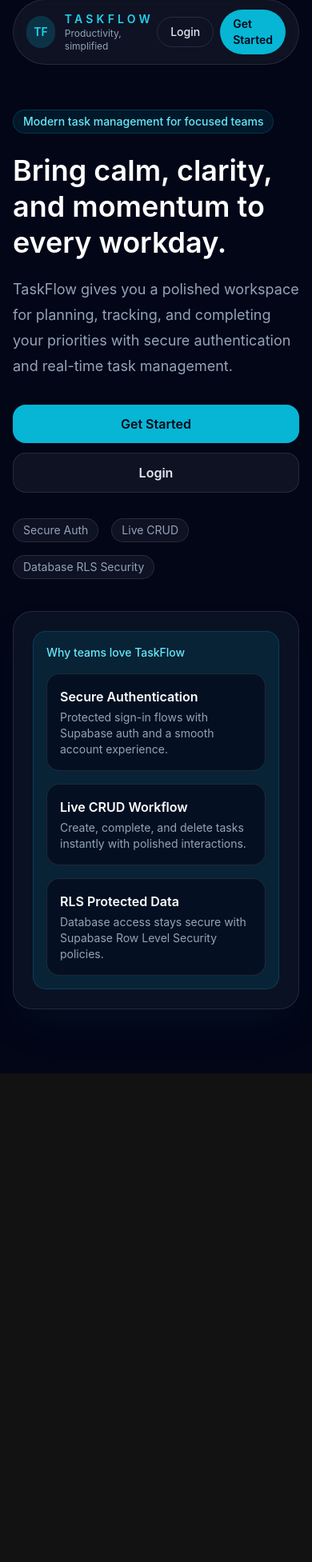
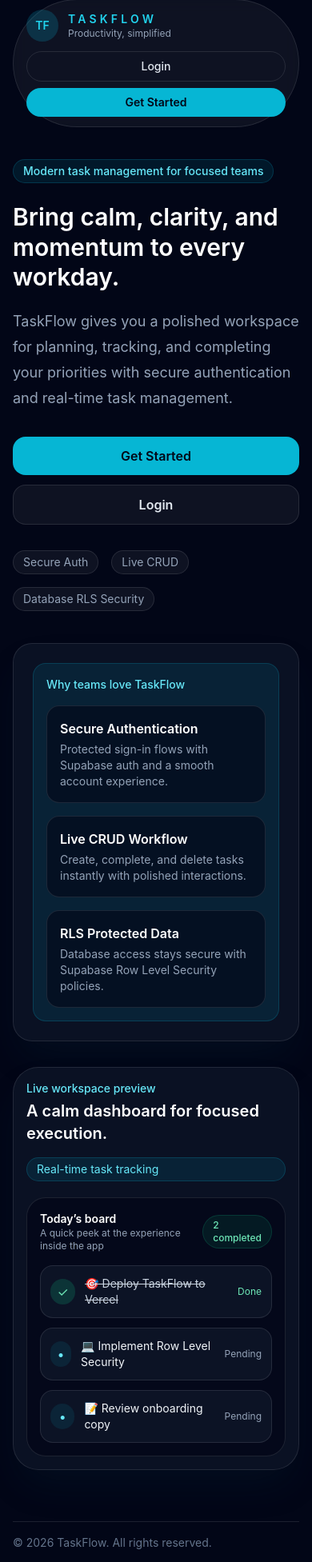
Before and after one commit to moiz962748-ai/task-manager-app, a React (Vite) app: page / in a window 390 px wide. Shown: the part 25-1978 px from the top of the page at 80% size. Before the commit the page ends 1367 px from the top, so only its background shows below. Built offline with nearby package versions, Linux system fonts and the light colour scheme; no server answers.

Commit message:
style: enhanced mobile responsiveness and completed landing page layout

```diff
--- a/src/components/TaskForm.jsx
+++ b/src/components/TaskForm.jsx
@@ -34,7 +34,7 @@ export default function TaskForm({ userId, onTaskAdded }) {
   }
 
   return (
-    <form onSubmit={handleAddTask} className="space-y-3">
+    <form onSubmit={handleAddTask} className="space-y-3 px-1 sm:px-4">
       <div className="flex flex-col gap-3 sm:flex-row">
         <input
           type="text"
@@ -46,7 +46,7 @@ export default function TaskForm({ userId, onTaskAdded }) {
         <button
           type="submit"
           disabled={loading}
-          className="rounded-2xl bg-cyan-500 px-4 py-3 font-semibold text-slate-950 transition hover:bg-cyan-400 disabled:cursor-not-allowed disabled:bg-cyan-400/70"
+          className="w-full rounded-2xl bg-cyan-500 px-4 py-3 font-semibold text-slate-950 transition hover:bg-cyan-400 disabled:cursor-not-allowed disabled:bg-cyan-400/70 sm:w-auto"
         >
           {loading ? 'Adding...' : 'Add task'}
         </button>
--- a/src/components/TaskList.jsx
+++ b/src/components/TaskList.jsx
@@ -40,7 +40,7 @@ export default function TaskList({ tasks, setTasks }) {
       {tasks.map((task) => (
         <li
           key={task.id}
-          className={`flex items-center justify-between rounded-2xl border p-4 transition ${
+          className={`flex flex-col gap-3 rounded-2xl border p-4 transition sm:flex-row sm:items-center sm:justify-between ${
             task.is_complete
               ? 'border-emerald-500/20 bg-emerald-500/10'
               : 'border-white/10 bg-slate-950/60 hover:border-cyan-400/40 hover:bg-slate-800/70'
@@ -80,7 +80,7 @@ export default function TaskList({ tasks, setTasks }) {
             type="button"
             onClick={() => deleteTask(task.id)}
             aria-label="Delete task"
-            className="flex h-10 w-10 items-center justify-center rounded-full border border-white/10 bg-slate-900/60 text-slate-400 transition hover:border-rose-400/40 hover:text-rose-300"
+            className="flex h-10 w-10 items-center justify-center self-end rounded-full border border-white/10 bg-slate-900/60 text-slate-400 transition hover:border-rose-400/40 hover:text-rose-300 sm:self-auto"
           >
             <svg viewBox="0 0 24 24" fill="none" stroke="currentColor" strokeWidth="2" className="h-5 w-5">
               <path d="M4 7h16M9 7V4h6v3m-8 0 1 13h10l1-13" strokeLinecap="round" strokeLinejoin="round" />
--- a/src/pages/Auth/Login.jsx
+++ b/src/pages/Auth/Login.jsx
@@ -46,10 +46,10 @@ export default function Login() {
 
   return (
     <div className="flex min-h-screen items-center justify-center bg-slate-950 px-4 py-10 text-slate-100">
-      <div className="w-full max-w-md rounded-3xl border border-white/10 bg-white/10 p-8 shadow-2xl shadow-cyan-950/30 backdrop-blur">
-        <div className="mb-8">
+      <div className="w-full max-w-md rounded-3xl border border-white/10 bg-white/10 p-4 shadow-2xl shadow-cyan-950/30 backdrop-blur sm:p-6 md:p-8">
+        <div className="mb-6 sm:mb-8">
           <p className="text-sm font-semibold uppercase tracking-[0.3em] text-cyan-400">TaskFlow</p>
-          <h1 className="mt-3 text-3xl font-semibold text-white">Welcome back</h1>
+          <h1 className="mt-3 text-2xl font-semibold text-white sm:text-3xl">Welcome back</h1>
           <p className="mt-2 text-sm text-slate-400">
             Sign in to manage your tasks with a polished workspace experience.
           </p>
--- a/src/pages/Auth/Signup.jsx
+++ b/src/pages/Auth/Signup.jsx
@@ -35,10 +35,10 @@ export default function Signup() {
 
   return (
     <div className="flex min-h-screen items-center justify-center bg-slate-950 px-4 py-10 text-slate-100">
-      <div className="w-full max-w-md rounded-3xl border border-white/10 bg-white/10 p-8 shadow-2xl shadow-cyan-950/30 backdrop-blur">
-        <div className="mb-8">
+      <div className="w-full max-w-md rounded-3xl border border-white/10 bg-white/10 p-4 shadow-2xl shadow-cyan-950/30 backdrop-blur sm:p-6 md:p-8">
+        <div className="mb-6 sm:mb-8">
           <p className="text-sm font-semibold uppercase tracking-[0.3em] text-cyan-400">TaskFlow</p>
-          <h1 className="mt-3 text-3xl font-semibold text-white">Create your workspace</h1>
+          <h1 className="mt-3 text-2xl font-semibold text-white sm:text-3xl">Create your workspace</h1>
           <p className="mt-2 text-sm text-slate-400">
             Start organizing your projects with clarity and momentum.
           </p>
--- a/src/pages/Home.jsx
+++ b/src/pages/Home.jsx
@@ -15,11 +15,17 @@ const features = [
   },
 ]
 
+const previewTasks = [
+  { title: '🎯 Deploy TaskFlow to Vercel', completed: true },
+  { title: '💻 Implement Row Level Security', completed: false },
+  { title: '📝 Review onboarding copy', completed: false },
+]
+
 export default function Home() {
   return (
     <div className="min-h-screen bg-slate-950 text-slate-100">
       <div className="mx-auto flex min-h-screen max-w-7xl flex-col px-4 py-6 sm:px-6 lg:px-8">
-        <header className="flex items-center justify-between rounded-full border border-white/10 bg-white/5 px-4 py-3 backdrop-blur sm:px-6">
+        <header className="flex flex-col gap-3 rounded-full border border-white/10 bg-white/5 px-4 py-3 backdrop-blur sm:flex-row sm:items-center sm:justify-between sm:px-6">
           <div className="flex items-center gap-3">
             <div className="flex h-10 w-10 items-center justify-center rounded-full bg-cyan-500/20 text-sm font-semibold text-cyan-400">
               TF
@@ -30,30 +36,30 @@ export default function Home() {
             </div>
           </div>
 
-          <div className="flex items-center gap-2">
+          <div className="flex w-full flex-col gap-2 sm:w-auto sm:flex-row sm:items-center">
             <Link
               to="/login"
-              className="rounded-full border border-white/10 px-4 py-2 text-sm font-medium text-slate-200 transition hover:bg-white/10"
+              className="w-full rounded-full border border-white/10 px-4 py-2 text-center text-sm font-medium text-slate-200 transition hover:bg-white/10 sm:w-auto"
             >
               Login
             </Link>
             <Link
               to="/signup"
-              className="rounded-full bg-cyan-500 px-4 py-2 text-sm font-semibold text-slate-950 transition hover:bg-cyan-400"
+              className="w-full rounded-full bg-cyan-500 px-4 py-2 text-center text-sm font-semibold text-slate-950 transition hover:bg-cyan-400 sm:w-auto"
             >
               Get Started
             </Link>
           </div>
         </header>
 
-        <main className="flex flex-1 flex-col justify-center py-14 lg:py-20">
+        <main className="flex flex-1 flex-col justify-center py-10 sm:py-14 lg:py-16">
           <div className="grid items-center gap-10 lg:grid-cols-[1.1fr_0.9fr]">
             <section>
               <div className="inline-flex items-center rounded-full border border-cyan-500/20 bg-cyan-500/10 px-3 py-1 text-sm font-medium text-cyan-300">
                 Modern task management for focused teams
               </div>
 
-              <h1 className="mt-6 text-4xl font-semibold leading-tight text-white sm:text-5xl lg:text-6xl">
+              <h1 className="mt-6 text-3xl font-semibold leading-tight text-white sm:text-4xl md:text-5xl lg:text-6xl">
                 Bring calm, clarity, and momentum to every workday.
               </h1>
 
@@ -64,13 +70,13 @@ export default function Home() {
               <div className="mt-8 flex flex-col gap-3 sm:flex-row">
                 <Link
                   to="/signup"
-                  className="rounded-2xl bg-cyan-500 px-6 py-3 text-center font-semibold text-slate-950 transition hover:bg-cyan-400"
+                  className="w-full rounded-2xl bg-cyan-500 px-6 py-3 text-center font-semibold text-slate-950 transition hover:bg-cyan-400 sm:w-auto"
                 >
                   Get Started
                 </Link>
                 <Link
                   to="/login"
-                  className="rounded-2xl border border-white/10 bg-white/5 px-6 py-3 text-center font-semibold text-slate-200 transition hover:bg-white/10"
+                  className="w-full rounded-2xl border border-white/10 bg-white/5 px-6 py-3 text-center font-semibold text-slate-200 transition hover:bg-white/10 sm:w-auto"
                 >
                   Login
                 </Link>
@@ -97,7 +103,63 @@ export default function Home() {
               </div>
             </section>
           </div>
+
+          <section className="mt-8 rounded-[2rem] border border-white/10 bg-slate-900/70 p-4 shadow-2xl shadow-cyan-950/20 backdrop-blur sm:p-6">
+            <div className="flex flex-col gap-4 lg:flex-row lg:items-center lg:justify-between">
+              <div>
+                <p className="text-sm font-medium text-cyan-300">Live workspace preview</p>
+                <h2 className="mt-1 text-xl font-semibold text-white sm:text-2xl">
+                  A calm dashboard for focused execution.
+                </h2>
+              </div>
+              <div className="rounded-full border border-cyan-500/20 bg-cyan-500/10 px-3 py-1 text-sm text-cyan-300">
+                Real-time task tracking
+              </div>
+            </div>
+
+            <div className="mt-5 rounded-3xl border border-white/10 bg-slate-950/70 p-4 sm:p-5">
+              <div className="mb-4 flex items-center justify-between">
+                <div>
+                  <p className="text-sm font-semibold text-white">Today’s board</p>
+                  <p className="text-xs text-slate-400">A quick peek at the experience inside the app</p>
+                </div>
+                <div className="rounded-full border border-emerald-500/20 bg-emerald-500/10 px-3 py-1 text-xs font-medium text-emerald-300">
+                  2 completed
+                </div>
+              </div>
+
+              <div className="space-y-3">
+                {previewTasks.map((task) => (
+                  <div
+                    key={task.title}
+                    className="flex items-center justify-between rounded-2xl border border-white/10 bg-slate-900/80 px-3 py-3 sm:px-4"
+                  >
+                    <div className="flex items-center gap-3">
+                      <div
+                        className={`flex h-8 w-8 items-center justify-center rounded-full ${
+                          task.completed ? 'bg-emerald-500/20 text-emerald-300' : 'bg-cyan-500/10 text-cyan-300'
+                        }`}
+                      >
+                        {task.completed ? '✓' : '•'}
+                      </div>
+                      <p className={`text-sm ${task.completed ? 'text-slate-300 line-through' : 'text-slate-100'}`}>
+                        {task.title}
+                      </p>
+                    </div>
+                    <span className={`text-xs ${task.completed ? 'text-emerald-300' : 'text-slate-400'}`}>
+                      {task.completed ? 'Done' : 'Pending'}
+                    </span>
+                  </div>
+                ))}
+              </div>
+            </div>
+          </section>
         </main>
+
+        <footer className="mt-6 flex flex-col gap-3 border-t border-white/10 pt-4 text-sm text-slate-500 sm:flex-row sm:items-center sm:justify-between">
+          <p>© 2026 TaskFlow. All rights reserved.</p>
+          <p className="text-slate-600">Built with React • Supabase • Tailwind CSS</p>
+        </footer>
       </div>
     </div>
   )
```
Also changed, not shown: src/pages/Dashboard/Dashboard.jsx (+5 -5 lines), 1 other file (tests, documents, lock files or other folders).
